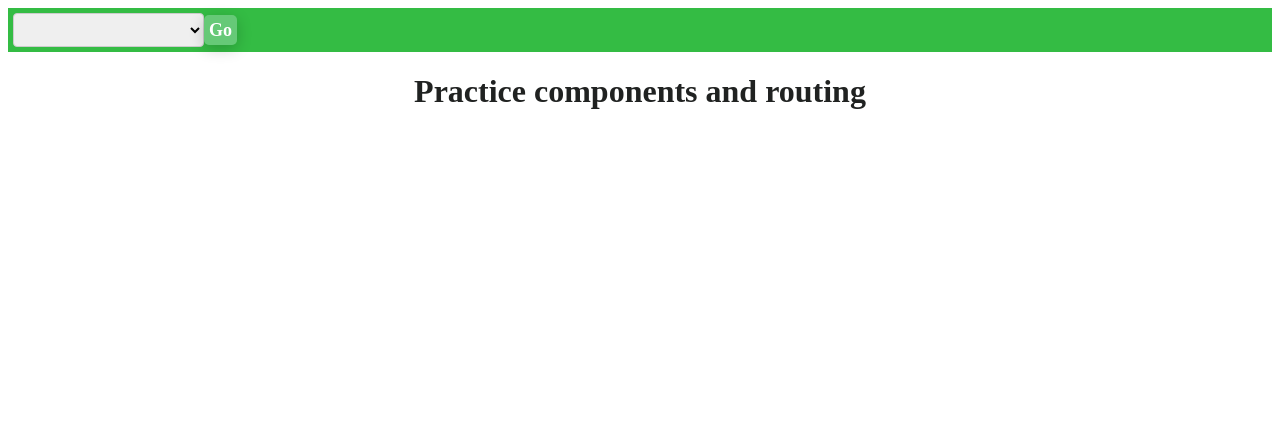
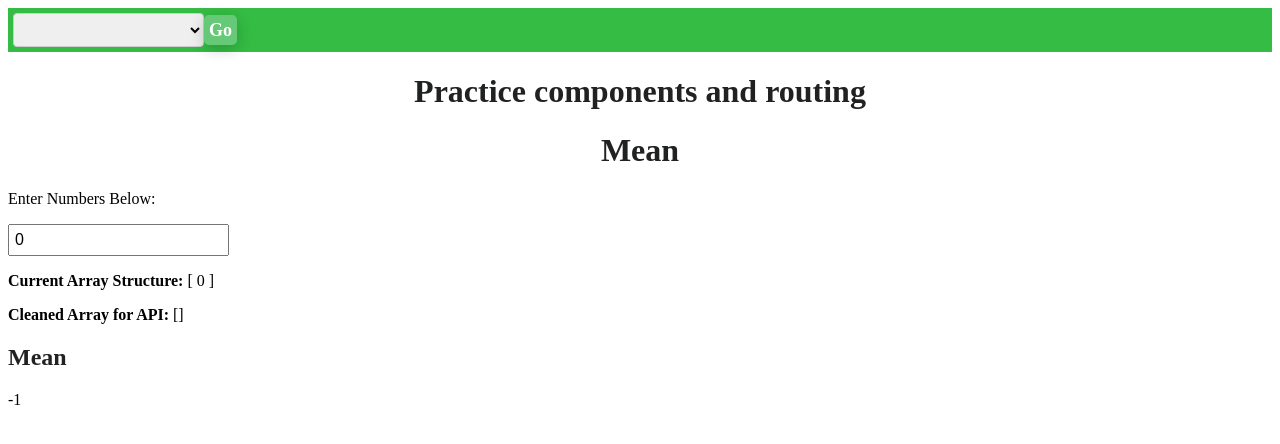
Before and after one commit to nickleus-j/webTrials, an Angular app in the folder WebStuff/: page /mean in a window 1280 px wide. Before the commit this address led to /. Shown: the top 444 px of the page. Built offline with nearby package versions, Linux system fonts and the light colour scheme.

Commit message:
Mean component

```diff
--- /dev/null
+++ b/WebStuff/src/Mean/mean.component.css
@@ -0,0 +1,6 @@
+.number-box-container input[type="number"] {
+
+    margin-right: 10px;
+    padding: 5px;
+    font-size: 16px;
+}
--- /dev/null
+++ b/WebStuff/src/Mean/mean.component.html
@@ -0,0 +1,17 @@
+<h1>Mean</h1>
+<p>Enter Numbers Below: </p>
+<div class="number-box-container">
+  <input  *ngFor="let num of NumbersGiven; let i = index; trackBy: trackByIndex"
+      type="number"
+      [(ngModel)]="NumbersGiven[i]"
+      (ngModelChange)="onValueChange()"
+      placeholder="#"
+      class="number-input"
+    />
+</div>
+
+<!-- Debug helper to see the real-time data structure -->
+<p><strong>Current Array Structure:</strong> {{ NumbersGiven | json }}</p>
+<p><strong>Cleaned Array for API:</strong> {{ getCleanedArray() | json }}</p>
+<h2>Mean</h2>
+{{NumbersGiven.reduce((sum, num) => sum + num, 0) / NumbersGiven.length-1}}
--- /dev/null
+++ b/WebStuff/src/Mean/mean.component.ts
@@ -0,0 +1,38 @@
+import { Component, AfterViewInit, Input, ElementRef, inject, Injectable, ChangeDetectorRef } from '@angular/core';
+import { CommonModule } from '@angular/common';
+import { FormsModule } from '@angular/forms';
+
+@Component({
+  selector: 'mean-component',
+  imports: [CommonModule, FormsModule],
+  templateUrl: './mean.component.html',
+  styleUrls: ['./mean.component.css']
+})
+export class MeanComponent implements AfterViewInit {
+    @Input() NumbersGiven: number[] = [0];
+
+    ngAfterViewInit(): void {
+
+    }
+/**
+   * Validates the array whenever an input changes.
+   * If every box has a number, it pushes a new empty field.
+   */
+  onValueChange(): void {
+    const hasEmptyBox = this.NumbersGiven.some(val => val === null || val === undefined || val === 0);
+
+    if (!hasEmptyBox) {
+      this.NumbersGiven.push(0); // Add a new empty field if all boxes are filled
+    }
+  }
+
+  /**
+   * Optional: Cleans up the array for API submission by removing empty entries.
+   */
+  getCleanedArray(): number[] {
+    return this.NumbersGiven.filter((val): val is number => val !== null && val !== undefined && val !== 0);
+  }
+  trackByIndex(index: number, item: any): number {
+    return index;
+ }
+}
--- a/WebStuff/src/app/app.routes.ts
+++ b/WebStuff/src/app/app.routes.ts
@@ -9,6 +9,7 @@ import { PhoneticMapper } from '../MappedEnglish/MappedEnglish.component';
 import {Navigated} from '../navigated/navigated';
 import { TicTacToeComponent } from '../tictactoe/tictactoe';
 import { PeriodicTableComponent } from '../elements/periodicelement';
+import { MeanComponent } from '../Mean/mean.component';
 
 export const routes: Routes = [
     {path: '', component: RomanConverterComponent },
@@ -20,5 +21,6 @@ export const routes: Routes = [
     {path: 'navigated', component: Navigated },
     {path: 'ttt', component: TicTacToeComponent },
     {path: 'caesar-cipher', component: CaesarCipherComponent },
+    {path: 'mean', component: MeanComponent },
     {path: 'periodic-table', component: PeriodicTableComponent }
 ];
```
